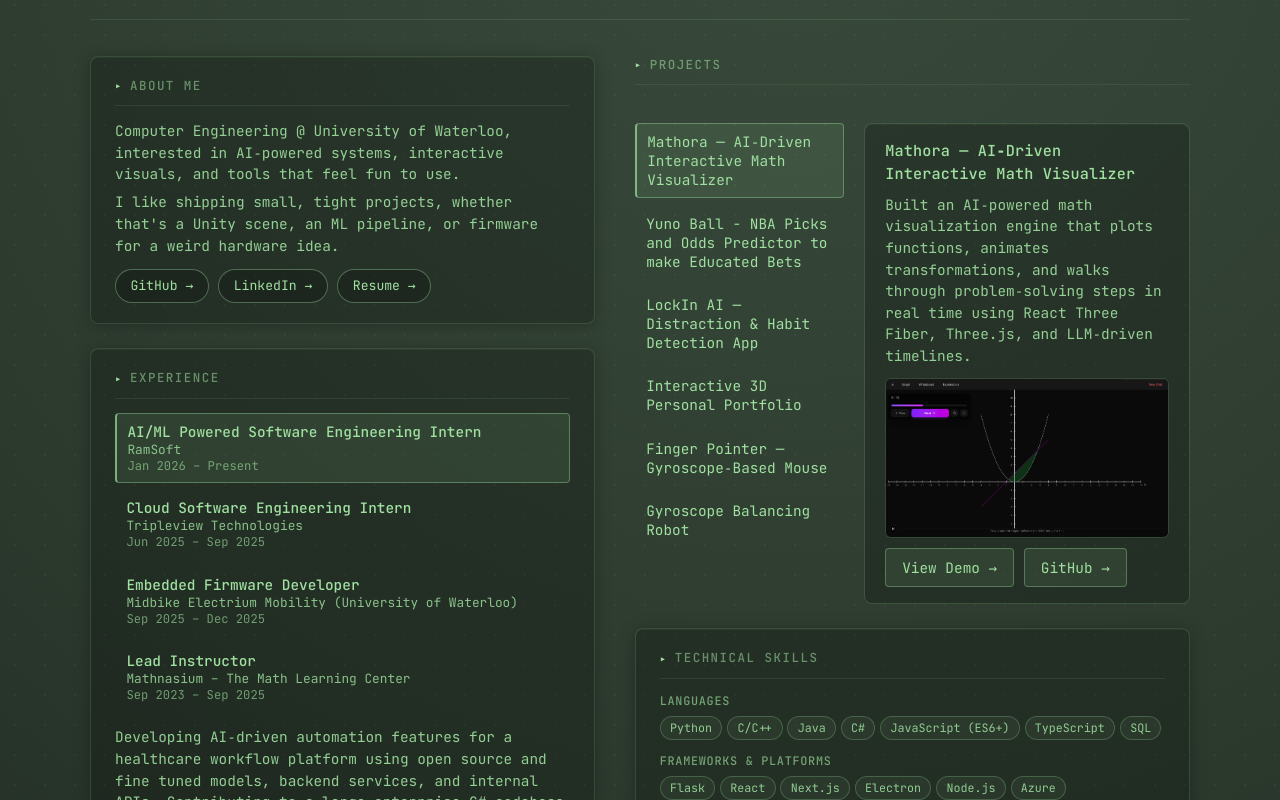
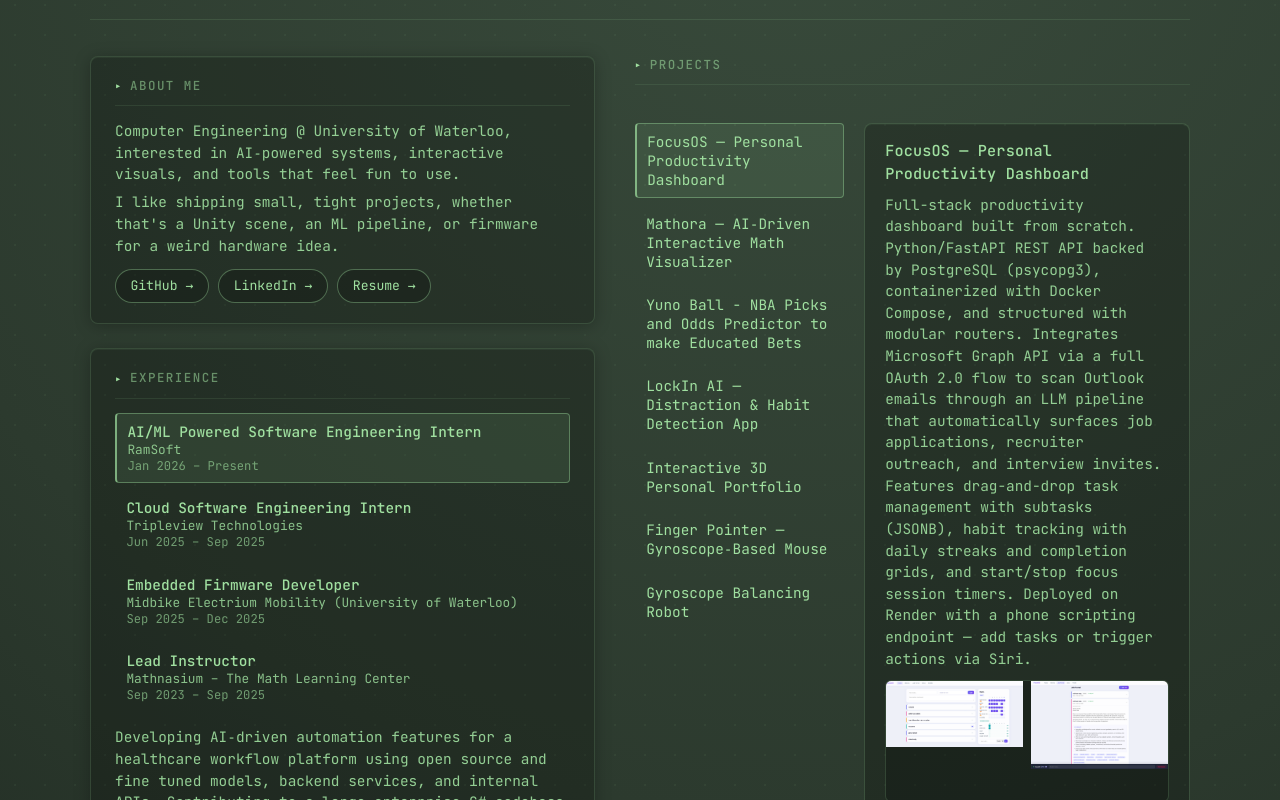
Before and after one commit to akashkothari2007/InteractivePortfolio, a React (Vite) app in the folder portfolio/: page / in a window 1280 px wide. Shown: the part 960-1760 px from the top of the page. Built offline with nearby package versions, Linux system fonts and the light colour scheme; no server answers.

Commit message:
added focusos to projects

```diff
--- a/portfolio/src/App.css
+++ b/portfolio/src/App.css
@@ -381,6 +381,17 @@
   overflow: hidden;
   background: rgba(0, 0, 0, 0.25);
   border: 1px solid rgba(160, 224, 160, 0.15);
+}
+
+.project-detail-images-row {
+  display: flex;
+  gap: 8px;
+  width: 100%;
+}
+
+.project-detail-images-row .project-image-wrapper {
+  flex: 1;
+  min-width: 0;
 }
 
 .project-detail-image .project-image-wrapper,
--- a/portfolio/src/Fallback2D.tsx
+++ b/portfolio/src/Fallback2D.tsx
@@ -226,11 +226,14 @@ export default function Fallback2D() {
                 <p className="fallback-text">{selectedProject.description}</p>
 
                 <div className="fallback-project-image">
-                  {selectedProject.image ? (
-                    <ProjectImage
-                      src={selectedProject.image}
-                      alt={selectedProject.name}
-                    />
+                  {selectedProject.images && selectedProject.images.length > 1 ? (
+                    <div className="project-detail-images-row">
+                      {selectedProject.images.map((src, i) => (
+                        <ProjectImage key={i} src={src} alt={`${selectedProject.name} screenshot ${i + 1}`} />
+                      ))}
+                    </div>
+                  ) : selectedProject.image ? (
+                    <ProjectImage src={selectedProject.image} alt={selectedProject.name} />
                   ) : (
                     <div className="fallback-project-image-placeholder">
                       <span>Add project image</span>
--- a/portfolio/src/ProjectsPanel.tsx
+++ b/portfolio/src/ProjectsPanel.tsx
@@ -27,6 +27,7 @@ export interface Project {
   name: string;
   description: string;
   image?: string;
+  images?: string[];
   demoUrl?: string;
   githubUrl?: string;
   techStack?: string;
@@ -40,6 +41,16 @@ interface ProjectsPanelProps {
 }
 
 export const PROJECTS: Project[] = [
+  {
+    id: "focusos",
+    name: "FocusOS — Personal Productivity Dashboard",
+    description:
+      "Full-stack productivity dashboard built from scratch. Python/FastAPI REST API backed by PostgreSQL (psycopg3), containerized with Docker Compose, and structured with modular routers. Integrates Microsoft Graph API via a full OAuth 2.0 flow to scan Outlook emails through an LLM pipeline that automatically surfaces job applications, recruiter outreach, and interview invites. Features drag-and-drop task management with subtasks (JSONB), habit tracking with daily streaks and completion grids, and start/stop focus session timers. Deployed on Render with a phone scripting endpoint — add tasks or trigger actions via Siri.",
+    image: "/focusos.png",
+    images: ["/focusos.png", "/focusos2.png"],
+    githubUrl: "https://github.com/akashkothari2007/FocusOS",
+    techStack: "Python · FastAPI · PostgreSQL · Docker Compose · React · Vite · TypeScript · Microsoft Graph API · OAuth 2.0 · LLM Integration · Render",
+  },
   {
     id: "mathora",
     name: "Mathora — AI‑Driven Interactive Math Visualizer",
@@ -210,11 +221,14 @@ export default function ProjectsPanel({
 
             </div>
             <div className="project-detail-image">
-              {selectedProject.image ? (
-                <ProjectImage
-                  src={selectedProject.image}
-                  alt={selectedProject.name}
-                />
+              {selectedProject.images && selectedProject.images.length > 1 ? (
+                <div className="project-detail-images-row">
+                  {selectedProject.images.map((src, i) => (
+                    <ProjectImage key={i} src={src} alt={`${selectedProject.name} screenshot ${i + 1}`} />
+                  ))}
+                </div>
+              ) : selectedProject.image ? (
+                <ProjectImage src={selectedProject.image} alt={selectedProject.name} />
               ) : (
                 <div className="project-detail-image-placeholder">
                   <span>Add image to project</span>
```
Also changed, not shown: portfolio/public/focusos.png (added), portfolio/public/focusos2.png (added).
